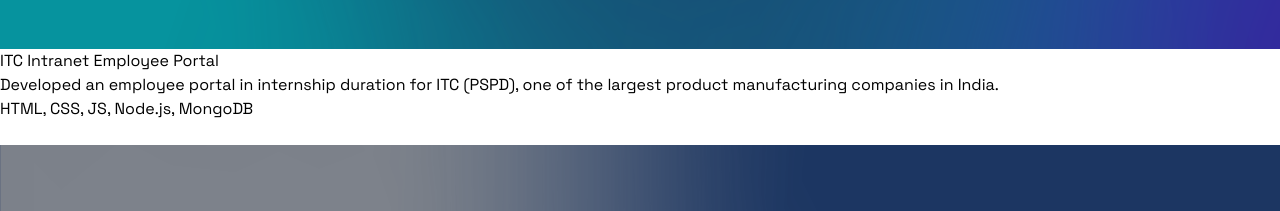
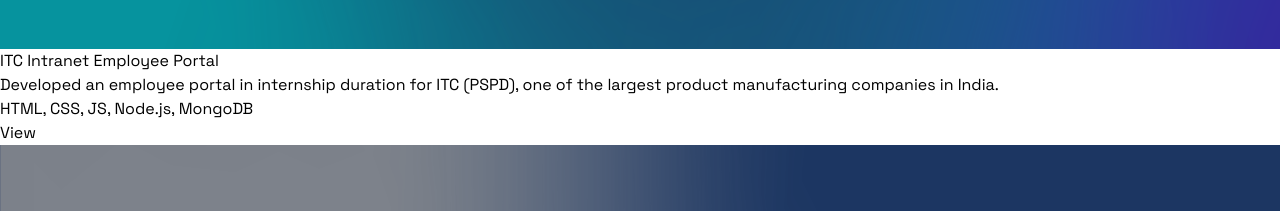
Before and after one commit to sarathk-004/Portfolio, a React (Vite) app: page / in a window 1280 px wide. Shown: the part 4460-4671 px from the top of the page. Built offline with nearby package versions, Linux system fonts and the light colour scheme; a web font is replaced by a local one.

Commit message:
Update Card.jsx

```diff
--- a/src/components/Card.jsx
+++ b/src/components/Card.jsx
@@ -8,7 +8,7 @@
                     <p className="mb-4 text-sm font-medium">{subtitle}</p>
                     <div className="flex flex-row items-center justify-between">
                         <p className="text-sm font-medium bg-gray-500 border-0 rounded-md p-4">{techstack}</p>
-                        <button className='text-blue-500 font-semibold'>{link}</button>
+                        <button className='text-blue-500 font-semibold'>View</button>
                     </div>
                 </div>
             </div>
```
